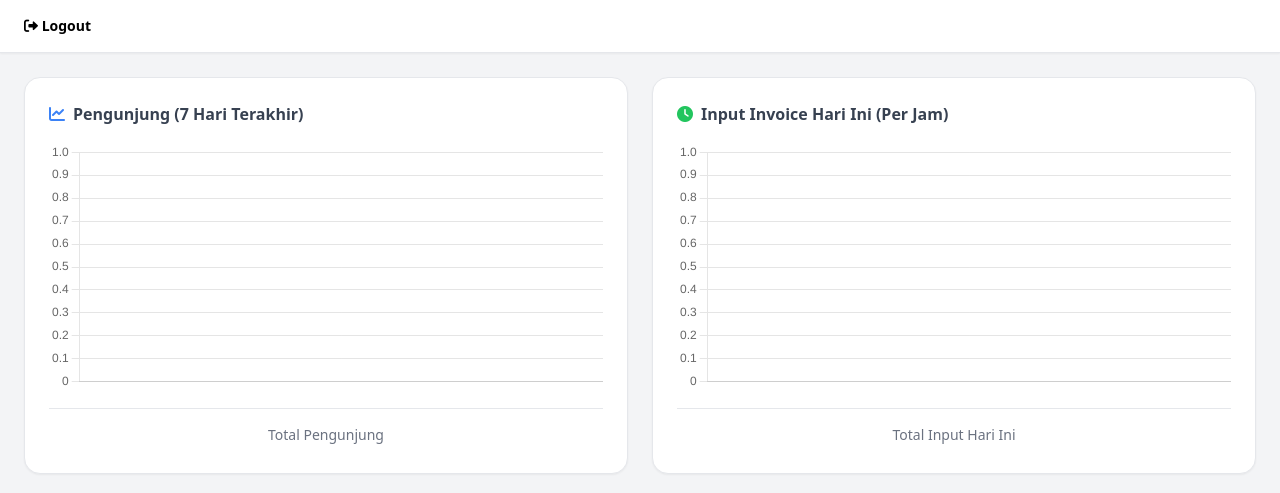
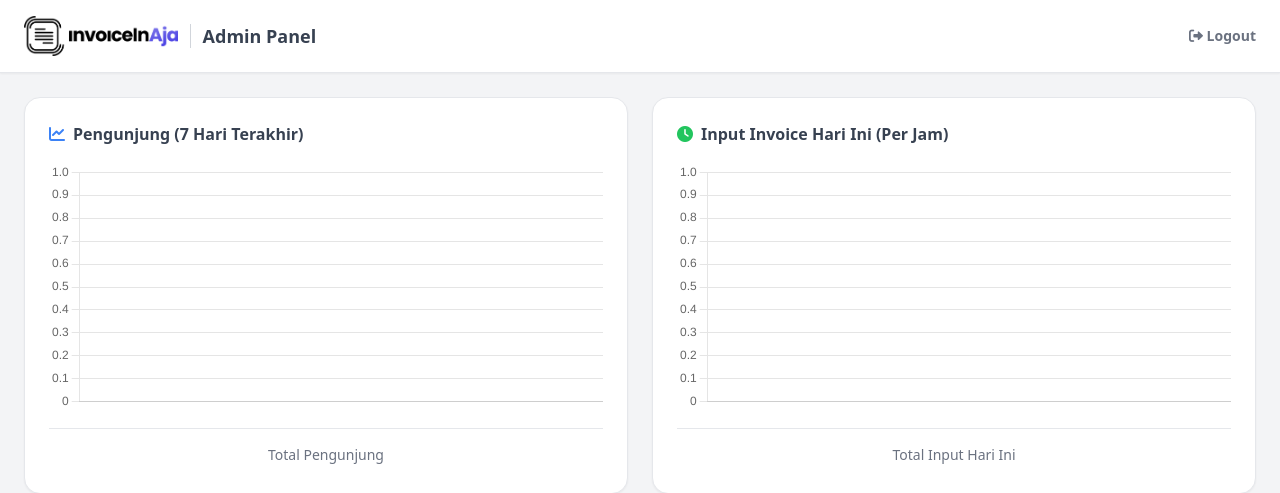
Before and after one commit to rama77zz/tubes-komputasi-awan, a Flask app: template templates/dashboard_admin.html in a window 1280 px wide. Shown: the top 493 px of the page. Run offline with Flask 3, Linux system fonts and the light colour scheme; the template is opened without the code that fills it, so the values that code supplies are empty; some libraries are stand-ins or nearby versions.

Commit message:
Update dashboard_admin.html

```diff
--- a/templates/dashboard_admin.html
+++ b/templates/dashboard_admin.html
@@ -11,21 +11,19 @@
 <body class="bg-gray-100 font-sans">
 
 <!-- Navbar -->
-<nav class="bg-white shadow-sm px-6 py-4 flex justify-between items-center sticky top-0 z-50 border-b">
-  <!-- <div class="flex items-center gap-3">
-    <i class="fas fa-user-shield text-indigo-600 text-2xl"></i>
-    <div>
-      <h1 class="font-bold text-lg">Admin Panel</h1>
-    </div>
-  </div> -->
-  <div class="flex items-center gap-4">
-    <!-- <a href="/admin/dashboard" class="text-sm text-indigo-600 hover:text-indigo-800 font-semibold">
-      <i class="fas fa-file-invoice"></i> Buat Invoice
-    </a> -->
-     <!-- <a href="/admin/dashboard" class="bg-indigo-600 text-white px-5 py-2 rounded-full text-sm hover:bg-indigo-700 font-bold shadow-sm transition">
-      Invoice
-    </a> -->
-    <a href="/logout" class="text-sm text-grey-500 hover:text-red-500 font-semibold">
+  <nav class="bg-white shadow-sm px-6 py-4 flex justify-between items-center sticky top-0 z-50 border-b">
+  <div class="flex items-center gap-3">
+    <img src="{{ url_for('static', filename='new1invoiceinaja.png') }}" class="h-10 w-auto object-contain" alt="Logo Aplikasi" onerror="this.style.display='none'; document.getElementById('backupLogo').classList.remove('hidden');">
+    <div id="backupLogo" class="hidden font-bold text-indigo-600 text-xl">InvoiceInAja</div>
+
+    <!-- Separator Garis Vertikal -->
+    <div class="h-6 w-px bg-gray-300"></div>
+
+    <h1 class="font-bold text-lg text-gray-700">Admin Panel</h1>
+  </div>
+
+  <div class="flex items-center">
+    <a href="{{ url_for('logout') }}" class="text-sm text-gray-500 hover:text-red-500 font-semibold transition">
       <i class="fas fa-sign-out-alt"></i> Logout
     </a>
   </div>
```
